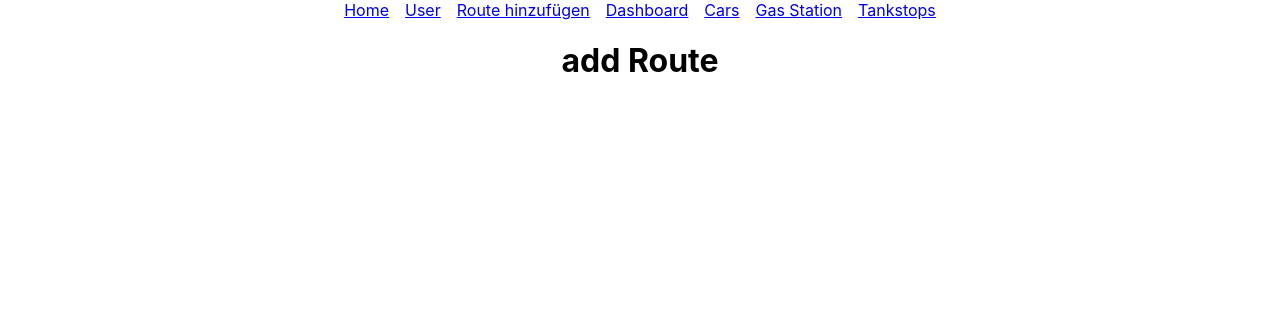
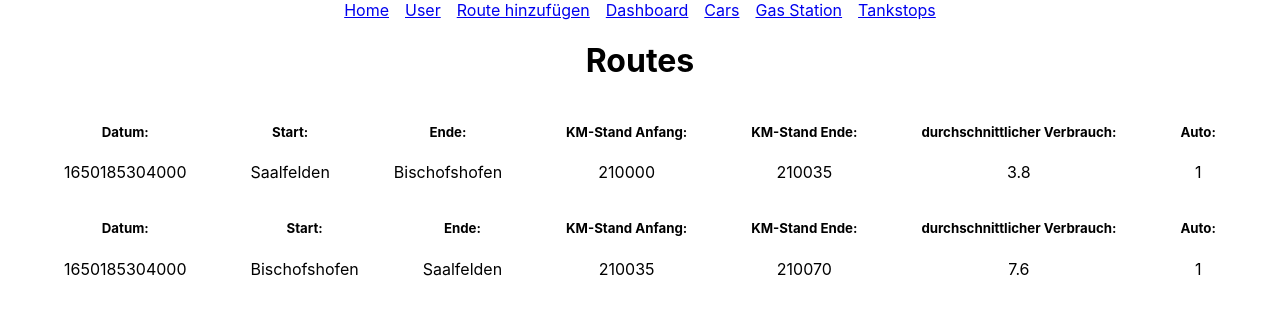
Before and after one commit to Vendone/spritapp, a React (Create React App) app: page /addRoute in a window 1280 px wide. Shown: the top 314 px of the page. Built offline with nearby package versions, Linux system fonts and the light colour scheme.

Commit message:
Store in Rolutes angezeigt

```diff
--- a/src/features/AddRoute/AddRoute.js
+++ b/src/features/AddRoute/AddRoute.js
@@ -1,7 +1,48 @@
-import { React } from 'react';
+import { useSelector, useDispatch } from "react-redux";
+import './addRoutes.css';
 
 export const AddRoute = () => {
+    const store = useSelector((state) => state.routes);
+    const dispatch = useDispatch();
+
     return (
-        <h1>add Route</h1>
+        <div>
+            <h1>Routes</h1>
+            <div>
+            {store.map((obj) =>
+            <div className="routes">
+                <div>
+                    <h5>Datum:</h5>
+                    <p>{obj.date}</p>
+                </div>
+                <div>
+                    <h5>Start:</h5>
+                    <p>{obj.start_point}</p>
+                </div>
+                <div>
+                    <h5>Ende:</h5>
+                    <p>{obj.end_point}</p>
+                </div>
+                <div>
+                    <h5>KM-Stand Anfang:</h5>
+                    <p>{obj.mileage_start}</p>
+                </div>
+                <div>
+                    <h5>KM-Stand Ende:</h5>
+                    <p>{obj.mileage_stop}</p>
+                </div>
+                <div>
+                    <h5>durchschnittlicher Verbrauch:</h5>
+                    <p>{obj.avg_fuel_consumption}</p>
+                </div>
+                <div>
+                    <h5>Auto:</h5>
+                    <p>{obj.car_id}</p>
+                </div>
+            </div>
+            )
+            }
+            </div>
+        </div>
     );
 }
--- a/src/features/AddRoute/addRouteSlice.js
+++ b/src/features/AddRoute/addRouteSlice.js
@@ -8,10 +8,21 @@ const options = {
             id: 1,
             date: Date.now(),
             start_point: 'Saalfelden',
-            end_ponit: 'Bischofshofen',
+            end_point: 'Bischofshofen',
             mileage_start: 210000,
             mileage_stop: 210035,
             avg_fuel_consumption: 3.8,
+            user_id: 1,
+            car_id: 1
+        },
+        {
+            id: 2,
+            date: Date.now(),
+            start_point: 'Bischofshofen',
+            end_point: 'Saalfelden',
+            mileage_start: 210035,
+            mileage_stop: 210070,
+            avg_fuel_consumption: 7.6,
             user_id: 1,
             car_id: 1
         }
@@ -26,6 +37,8 @@ const options = {
     }
 }
 
+export const selectAllRoutes = state => state.routes;
+
 export const routeSlice = createSlice(options);
 
 export const { addRoute, removeRoute } = routeSlice.actions;
--- /dev/null
+++ b/src/features/AddRoute/addRoutes.css
@@ -0,0 +1,7 @@
+.routes {
+    display: flex;
+    flex-flow: row;
+    justify-content: space-evenly;
+    align-items: flex-start;
+
+}
```
